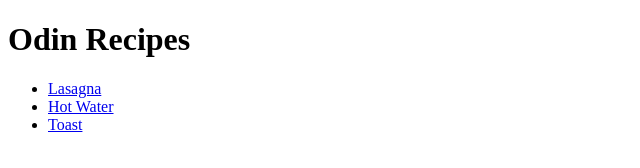
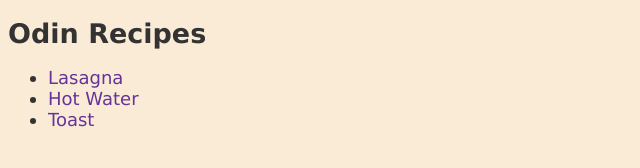
Before and after one commit to brian-skorseth/odin-recipes, a plain HTML site: page index.html in a window 1280 px wide. Shown: the whole page, without its empty margins (0-640 px from the left). Drawn offline with Linux system fonts and the light colour scheme; files that its build step writes are made by us from their sources; files whose address does not match are found by name.

Commit message:
Adds styling to pages

```diff
--- /dev/null
+++ b/css/styles.css
@@ -0,0 +1,31 @@
+html {
+    box-sizing: border-box;
+}
+*, *::before, *::after {
+    box-sizing: inherit;
+}
+body {
+    font-family: Verdana, Geneva, Tahoma, sans-serif;
+    font-size: 18px;
+    color: #333;
+    background-color: antiquewhite;
+}
+
+h1 {
+    font-size: 1.5em;
+}
+h2 {
+    font-size: 1.4em;
+    color: cornflowerblue;
+}
+h3 {
+    font-size: 1.2em;
+    color: darkolivegreen;
+}
+a, a:visited {
+    color: rebeccapurple;
+    text-decoration: none;
+}
+a:hover {
+    text-decoration: underline;
+}
--- a/index.html
+++ b/index.html
@@ -5,6 +5,7 @@
     <meta http-equiv="X-UA-Compatible" content="IE=edge">
     <meta name="viewport" content="width=device-width, initial-scale=1.0">
     <title>Odin Recipes</title>
+    <link rel="stylesheet" href="/home/brian/odinproject/repos/odin-recipes/css/styles.css"/>
 </head>
 <body>
     <h1>Odin Recipes</h1>
```
Also changed, not shown: recipes/hotwater.html (+1 -0 lines), recipes/lasagna.html (+1 -0 lines), recipes/toast.html (+1 -0 lines).
